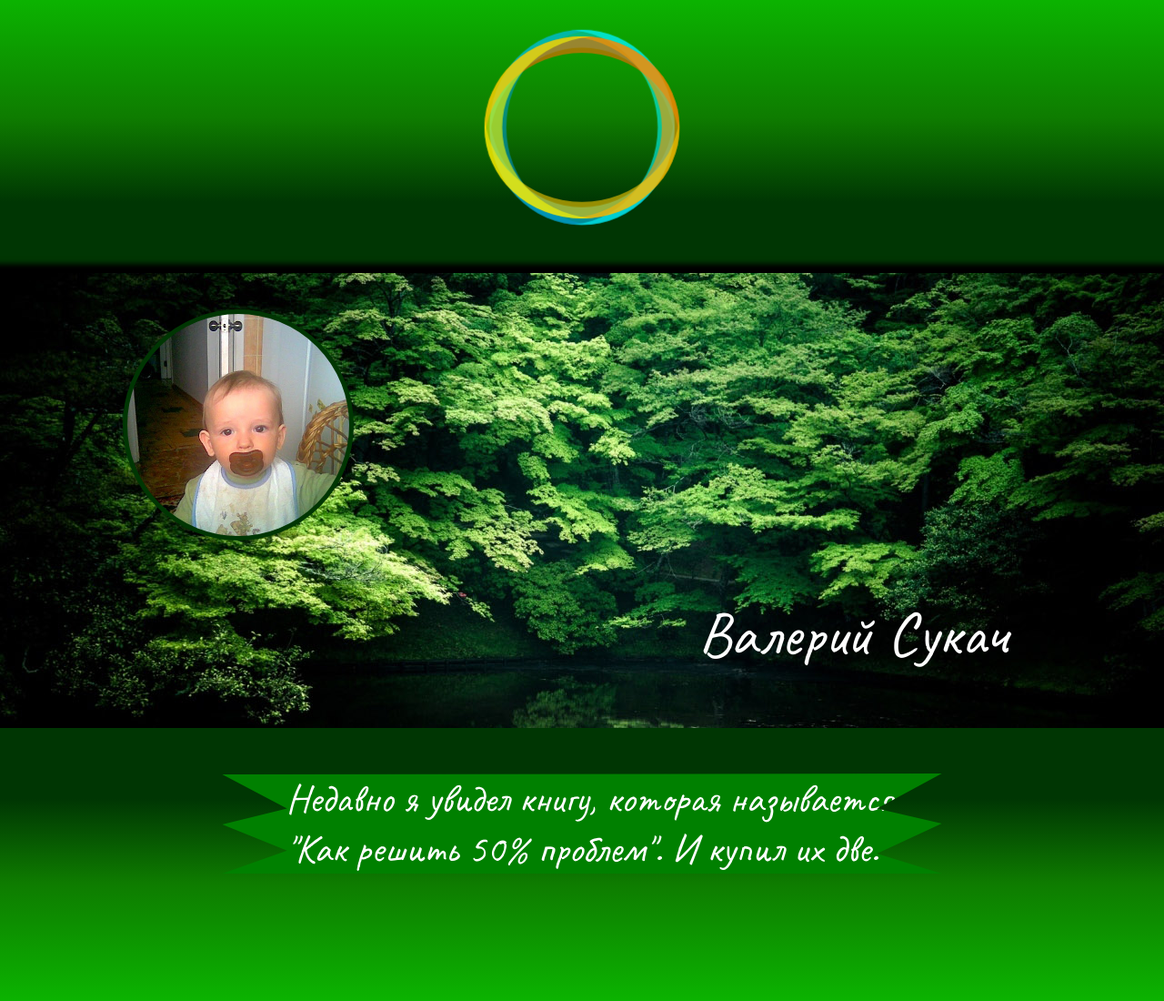
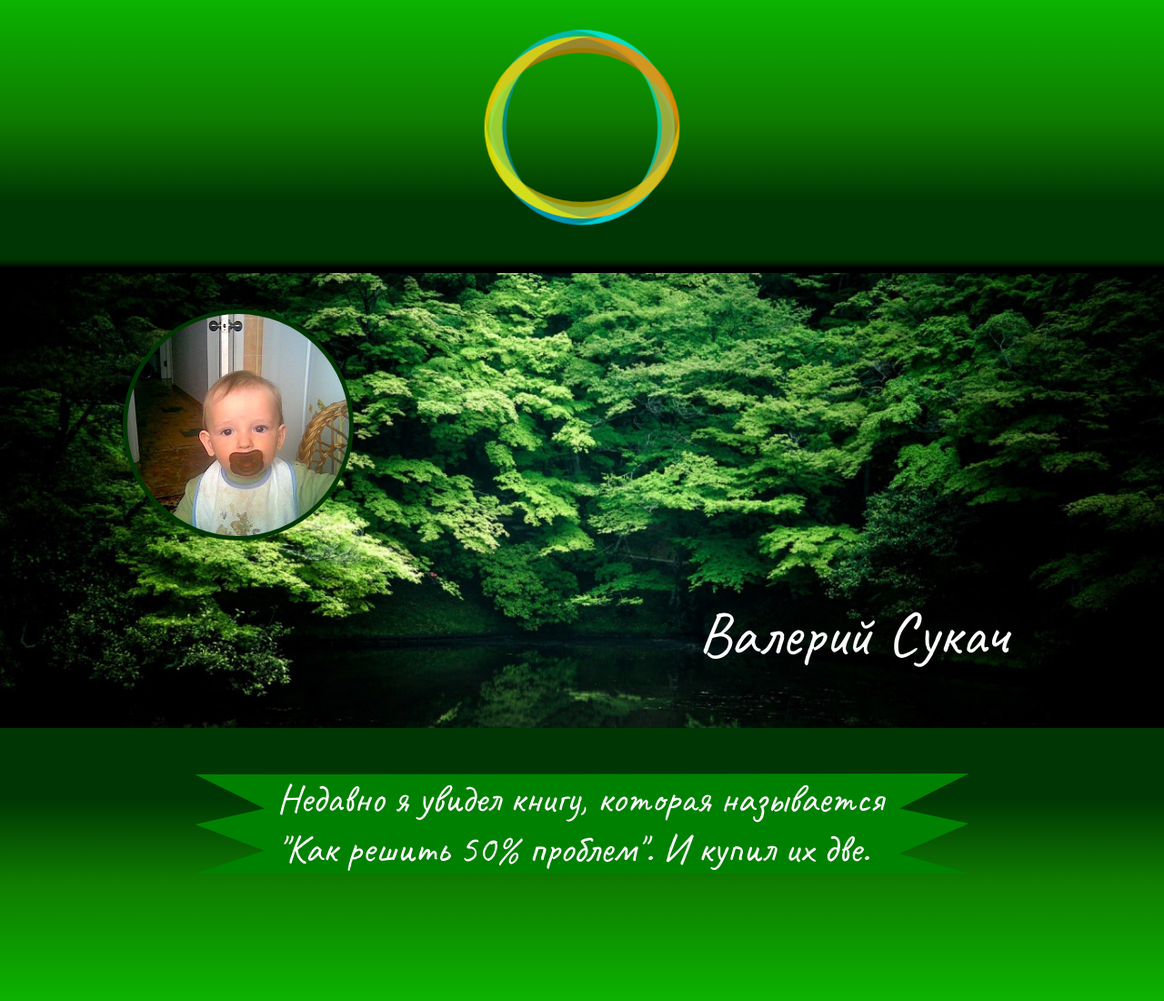
Before and after one commit to Rubinchic/my-card, a plain HTML site: page index.html in a window 1280 px wide. Shown: the whole page at 91% size. Drawn offline with Linux system fonts and the light colour scheme.

Commit message:
fix background

```diff
--- a/style.css
+++ b/style.css
@@ -46,6 +46,8 @@
     100% {transform: rotateZ(-360deg) scaleX(1) scaleY(1);}
   }
 
+/* _______CONTENT_______ */
+
 .top-part {
     display: flex;
     justify-content: center;
@@ -59,6 +61,7 @@
     box-shadow: 0 510px 6px 520px black;
     background-image: url(./4343er7i68tgy.jpg);
     background-repeat: no-repeat;
+    background-size: cover;
     width: 100%;
     height: 500px;
 }
@@ -98,8 +101,8 @@
 
 .quote-text {
     color: white;
-    padding-right: 30px;
-    padding-left: 70px;
+    padding-right: 70px;
+    padding-left: 90px;
 position: relative;
 top: 50px;
     margin: 0 auto;
```
